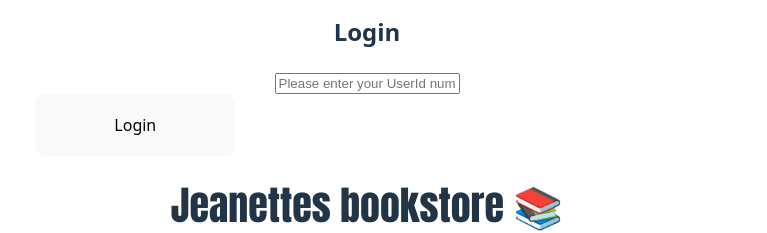
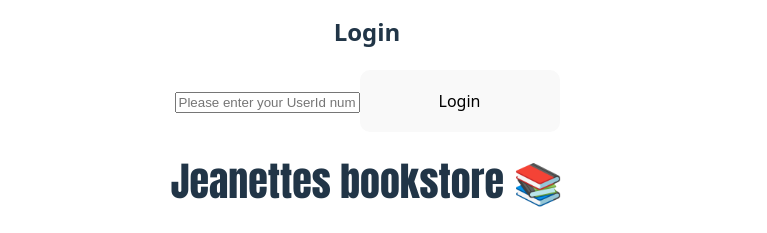
Before and after one commit to Nehac210401/exam, a React (Vite) app in the folder Exam-project/: page / in a window 1280 px wide. Shown: the part 208-441 px from the top of the page, without its empty margins (273-1040 px from the left). Built offline with nearby package versions, Linux system fonts and the light colour scheme.

Commit message:
css updated

```diff
--- a/Exam-project/src/pages/Contactus.css
+++ b/Exam-project/src/pages/Contactus.css
@@ -3,9 +3,6 @@
 }
 .timing{
     text-align: center;
-}
-.bookstore{
-    width: 400px;
 }
 .openingtimings{
     font-size: large;
@@ -17,11 +14,11 @@
 ul{
     list-style: none;
 }
-.container{
-    background-color: floralwhite;
-    width: 1000px;
-    padding: 40px;
-    border-radius: 30px;
+.counter-container{
+    display: flex;
+    flex-direction: row;
+    gap: 40px;
+    justify-content: center;
 }
 .textarea{
     resize:none;
@@ -46,15 +43,18 @@ ul{
     text-decoration: none;
     padding: 15px 30px;
     border-radius: 8px;
+    justify-content: center;
 }
 .btnprimary{
     font-size: 16px;
     text-decoration: none;
     padding: 20px 40px;
     border-radius: 10px;
-    display: block;
+    display: inline-block;
     width: 200px;
     text-align: center;
+    justify-content: center;
+    cursor:pointer;
 }
 .btnprimary:hover,
 .btnprimary:active {
```
